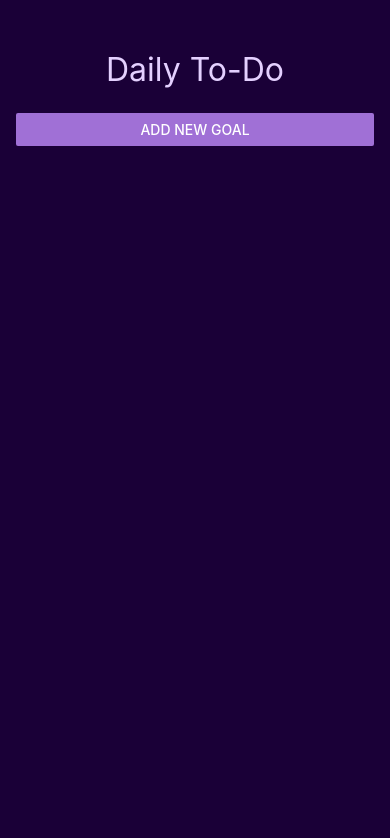
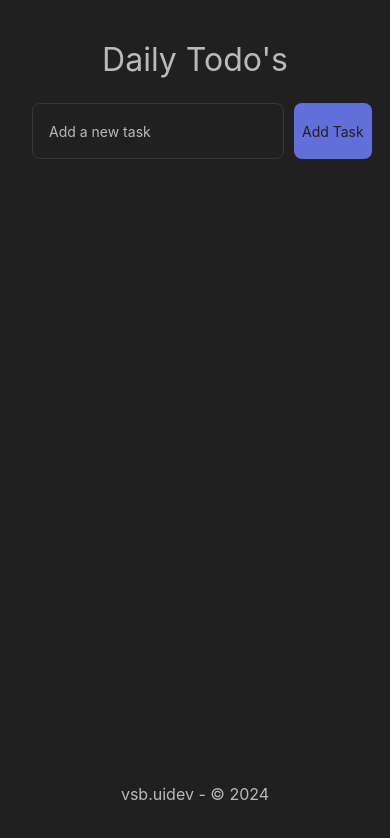
Before and after one commit to vsbuidev/react-native-todo-list, a React Native app: screen / in a window 390 px wide. Shown: the top 838 px of the page. Built offline with nearby package versions, Linux system fonts and the light colour scheme.

Commit message:
old and new ui updated

```diff
--- a/App.js
+++ b/App.js
@@ -1,85 +1,174 @@
-import { useState } from "react";
+import React, { useState } from "react";
 import {
   StyleSheet,
+  View,
   Text,
-  View,
-  Button,
   TextInput,
-  ScrollView,
+  TouchableOpacity,
   FlatList,
 } from "react-native";
-import GoalItem from "./GoalItem";
-import GoalInput from "./GoalInput";
-import { StatusBar } from "expo-status-bar";
 
-export default function App() {
-  const [goals, setGoals] = useState([]);
-  const [isModalVisible, setIsModalVisible] = useState(false);
+const TodoListApp = () => {
+  const [tasks, setTasks] = useState([]);
+  const [newTask, setNewTask] = useState("");
 
-  function addGoalHandler(goalText) {
-    setGoals((currentGoals) => [...currentGoals, goalText]);
-  }
+  const addTask = () => {
+    if (newTask.trim() !== "") {
+      setTasks([...tasks, { text: newTask, completed: false }]);
+      setNewTask("");
+    } else {
+      alert("Task cannot be empty!");
+    }
+  };
 
-  function deleteItem(index) {
-    const newGoals = goals.filter((el, i) => i != index);
-    setGoals(newGoals);
-  }
+  const editTask = (index, updatedTask) => {
+    const updatedTasks = [...tasks];
+    updatedTasks[index].text = updatedTask;
+    setTasks(updatedTasks);
+  };
 
-  function startGoalHandler() {
-    setIsModalVisible(true);
-  }
+  const toggleCompleted = (index) => {
+    const updatedTasks = [...tasks];
+    updatedTasks[index].completed = !updatedTasks[index].completed;
+    setTasks(updatedTasks);
+  };
 
-  function closeGoalHandler() {
-    setIsModalVisible(false);
-  }
+  const removeTask = (index) => {
+    const updatedTasks = [...tasks];
+    updatedTasks.splice(index, 1);
+    setTasks(updatedTasks);
+  };
 
   return (
-    <>
-      <StatusBar style="light" />
-      <View style={styles.appContainer}>
-        <Text style={styles.headingText}>Daily To-Do</Text>
-        <Button
-          color="#a070d6"
-          title="Add New Goal"
-          onPress={startGoalHandler}
+    <View style={styles.container}>
+      <Text style={styles.title}>Daily Todo's</Text>
+      <View style={styles.inputContainer}>
+        <TextInput
+          style={styles.input}
+          placeholder="Add a new task"
+          placeholderTextColor="#BABABA"
+          value={newTask}
+          onChangeText={(text) => setNewTask(text)}
         />
-        <GoalInput
-          onClose={closeGoalHandler}
-          visible={isModalVisible}
-          onAddGoal={addGoalHandler}
-        />
-        <View style={styles.goalContainer}>
-          <FlatList
-            data={goals}
-            renderItem={(itemData) => {
-              return (
-                <GoalItem
-                  text={itemData.item}
-                  onDelete={() => deleteItem(itemData.index)}
-                />
-              );
-            }}
-          />
-        </View>
+        <TouchableOpacity style={styles.addButton} onPress={addTask}>
+          <Text color="#202020" style={styles.buttonText}>
+            Add Task
+          </Text>
+        </TouchableOpacity>
       </View>
-    </>
+      <FlatList
+        data={tasks}
+        keyExtractor={(item, index) => index.toString()}
+        renderItem={({ item, index }) => (
+          <View
+            style={[styles.taskItem, item.completed && styles.completedTask]}
+          >
+            <TextInput
+              style={[styles.taskText, item.completed && styles.completedText]}
+              value={item.text}
+              onChangeText={(text) => editTask(index, text)}
+              editable={!item.completed}
+            />
+            <TouchableOpacity
+              style={styles.checkButton}
+              onPress={() => toggleCompleted(index)}
+            >
+              <Text color="#202020" style={styles.buttonText}>
+                {item.completed ? "✓" : "Done"}
+              </Text>
+            </TouchableOpacity>
+            <TouchableOpacity
+              style={styles.removeButton}
+              onPress={() => removeTask(index)}
+            >
+              <Text color="#202020" style={styles.buttonText}>
+                Remove
+              </Text>
+            </TouchableOpacity>
+          </View>
+        )}
+      />
+      <Text style={styles.footerText}>vsb.uidev - © 2024</Text>
+    </View>
   );
-}
+};
 
 const styles = StyleSheet.create({
-  appContainer: {
-    paddingTop: 50,
+  container: {
+    flex: 1,
+    padding: 24,
+    backgroundColor: "#202020",
+  },
+  title: {
+    fontSize: 32,
+    fontWeight: "semibold",
+    padding: 16,
+    textAlign: "center",
+    color: "#BABABA",
+  },
+  footerText: {
+    fontSize: 16,
+    textAlign: "center",
+    color: "#BABABA",
+    padding: 16,
+  },
+  inputContainer: {
+    flexDirection: "row",
+    marginBottom: 16,
+    padding: 8,
+  },
+  input: {
+    flex: 1,
+    height: 56,
+    borderColor: "#373737",
+    color: "#BABABA",
+    borderWidth: 1,
+    borderRadius: 8,
     paddingHorizontal: 16,
+  },
+  addButton: {
+    marginLeft: 10,
+    backgroundColor: "#626ED9",
+    padding: 8,
+    borderRadius: 8,
+    alignItems: "center",
+    justifyContent: "center",
+  },
+  buttonText: {
+    color: "#202020",
+  },
+  taskItem: {
+    flexDirection: "row",
+    alignItems: "center",
+    marginBottom: 8,
+    borderColor: "#373737",
+    borderWidth: 1,
+    padding: 8,
+    borderRadius: 8,
+  },
+  taskText: {
     flex: 1,
-    backgroundColor: "#1a0037",
+    fontSize: 12,
+    color: "#BABABA",
   },
-  goalContainer: {
-    flex: 4,
+  checkButton: {
+    backgroundColor: "#ECBB5B",
+    padding: 8,
+    borderRadius: 8,
+    marginLeft: 8,
   },
-  headingText: {
-    fontSize: 32,
-    textAlign: "center",
-    paddingBottom: 24,
-    color: "#e4d0ff",
+  removeButton: {
+    backgroundColor: "#C64444",
+    padding: 8,
+    borderRadius: 8,
+    marginLeft: 8,
+  },
+  completedTask: {
+    opacity: 0.7,
+  },
+  completedText: {
+    textDecorationLine: "line-through",
   },
 });
+
+export default TodoListApp;
```
Also changed, not shown: OldApp.js (added, +86 -0 lines).
